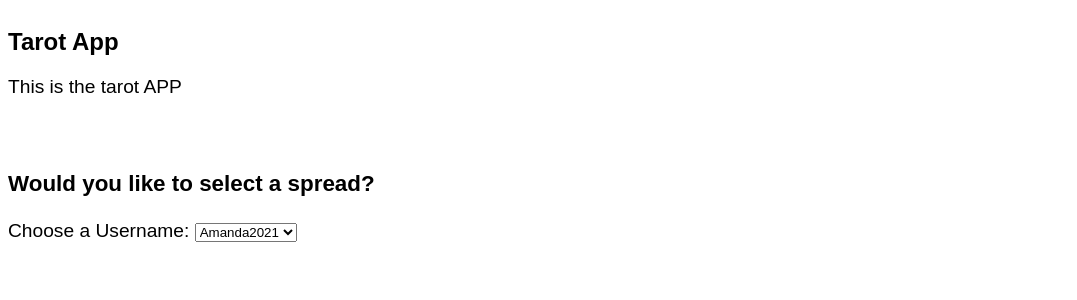
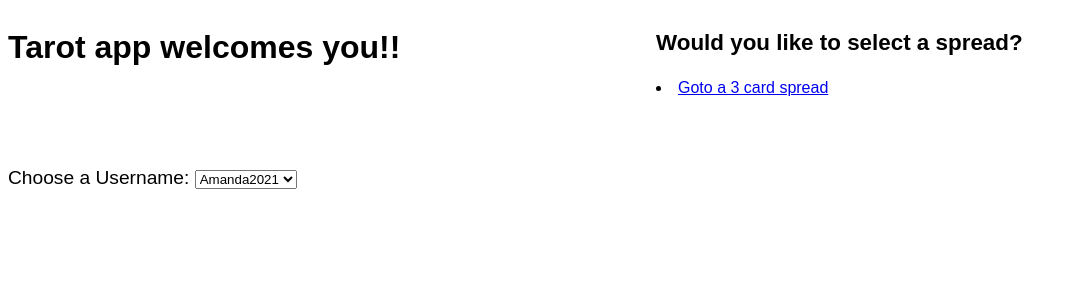
Before and after one commit to cgardner54/tarot-app, a Flask app: page / in a window 1280 px wide. Shown: the top 300 px of the page, without its empty margins (0-1077 px from the left). Run offline with Flask 2, Linux system fonts and the light colour scheme; parts of the project's set-up code (start-up, migrations or seed data) failed here and were passed over.

Commit message:
Card names displayinggit status!

```diff
--- a/model.py
+++ b/model.py
@@ -5,7 +5,7 @@ from flask_sqlalchemy import SQLAlchemy
 os.system('createdb tarot')
 db = SQLAlchemy()
 
-import seed_database
+#import seed_database
 
 print("seeds!")
 
@@ -111,6 +111,7 @@ class Reading(db.Model):
                         db.ForeignKey('spreads.spread_id'))
     user_id = db.Column(db.Integer,
                         db.ForeignKey('users.user_id'))
+
     #reading_card = db.Column(db.Integer,
     #                     db.ForeignKey('cardreadings.card_reading_id'))
 
--- a/seed_database.py
+++ b/seed_database.py
@@ -2,7 +2,7 @@
 import os
 import json
 from random import choice, randint
-from model import db, connect_to_db, Card, Deck, Spread, User, Reading, CardReading
+from model import db, Card, Deck, Spread, User, Reading, CardReading , connect_to_db
 import server
 
 # os.system('dropdb tarot')
--- a/server.py
+++ b/server.py
@@ -3,9 +3,12 @@
 
 from flask import Flask, jsonify, render_template
 from model import connect_to_db, Card, Deck, Spread, User, Reading, CardReading
+import crud
+from jinja2 import StrictUndefined
 
 app = Flask(__name__)
-
+app.secret_key = "dev"
+app.jinja_env.undefined = StrictUndefined
 
 @app.route('/')
 def homepage():
@@ -17,7 +20,7 @@ def homepage():
 def three_card_page():
     """show a three card spread"""
 
-    return render_template('threecards.html')
+
 
 @app.route('/api/cards/<int:card_id>')
 def card(card_id):
@@ -26,12 +29,13 @@ def card(card_id):
     card = Card.query.get(card_id)
 
     if card:
-        return jsonify({'status': 'success',
-                        'card_id': cards.card_id,
-                        'card_name': cards.card_name})
+        cards = {'status': 'success',
+                'card_id': card.card_id,
+                'card_name': card.card_name}
+        return jsonify(cards)
     else:
         return jsonify({'status': 'error',
-                        'message': 'No hcarduman found with that ID'})
+                        'message': 'No card found with that ID'})
 
 @app.route('/api/decks/<int:deck_id>')
 def deck(deck_id):
@@ -41,8 +45,8 @@ def deck(deck_id):
 
     if deck:
         return jsonify({'status': 'success',
-                        'deck_id': decks.deck_id,
-                        'deck_name': decks.deck_name})
+                        'deck_id': deck.deck_id,
+                        'deck_name': deck.deck_name})
     else:
         return jsonify({'status': 'error',
                         'message': 'No deck found with that ID'})
@@ -55,8 +59,8 @@ def spread(spread_id):
 
     if spread:
         return jsonify({'status': 'success',
-                        'spread_id': spreads.spread_id,
-                        'spread_name': spreads.spread_name})
+                        'spread_id': spread.spread_id,
+                        'spread_name': spread.spread_name})
     else:
         return jsonify({'status': 'error',
                         'message': 'No spread found with that ID'})
@@ -69,8 +73,8 @@ def user(user_id):
 
     if user:
         return jsonify({'status': 'success',
-                        'user_id': users.spread_id,
-                        'user_name': users.spread_name})
+                        'user_id': user.spread_id,
+                        'user_name': user.spread_name})
     else:
         return jsonify({'status': 'error',
                         'message': 'No spread found with that ID'})
@@ -83,9 +87,9 @@ def reading(reading_id):
 
     if reading:
         return jsonify({'status': 'success',
-                        'reading_id': readings.reading_id,
-                        'reading_name': readings.reading_name,
-                        'reading_card:': readings.reading_card})
+                        'reading_id': reading.reading_id,
+                        'reading_name': reading.reading_name,
+                        'reading_card:': reading.reading_card})
     else:
         return jsonify({'status': 'error',
                         'message': 'No reading found with that ID'})
@@ -98,12 +102,30 @@ def card_reading(card_reading_id):
 
     if card_reading:
         return jsonify({'status': 'success',
-                        'card_reading_id': cardreadings.card_reading_id,
-                        'reading_id': cardreadings.reading_id})
+                        'card_reading_id': cardreading.card_reading_id,
+                        'reading_id': cardreading.reading_id})
     else:
         return jsonify({'status': 'error',
                         'message': 'No reading found with that ID'})
 
+@app.route('/cards')
+def get_cards():
+    """View one card."""
+
+    server_cards = crud.get_cards()
+    print(server_cards)
+    three_card_dict = {"card1name":  server_cards[0].card_name,
+                        "card2name":  server_cards[1].card_name,
+                        "card3name":  server_cards[2].card_name
+                        }
+    card1 = three_card_dict.get("card1name")
+    card2 = three_card_dict.get("card2name")
+    card3 = three_card_dict.get("card3name")
+    #json_three_card_dict = jsonify(three_card_dict)
+    return render_template('cards.html', card1=card1, card2=card2, card3=card3)
+
+
+
 if __name__ == '__main__':
-    #connect_to_db(app)
+    connect_to_db(app)
     app.run(host='0.0.0.0', debug=True)
--- /dev/null
+++ b/templates/base.html
@@ -0,0 +1,23 @@
+<!doctype html>
+<html>
+  <head>
+    <meta charset="utf-8">
+    <meta name="viewport" content="width=device-width">
+    <meta charset="utf-8">
+    <link rel="stylesheet" href="/static/styles.css">
+    <script
+      src="https://code.jquery.com/jquery-3.4.1.js"
+      integrity="sha256-WpOohJOqMqqyKL9FccASB9O0KwACQJpFTUBLTYOVvVU="
+      crossorigin="anonymous"></script>
+    <title>
+      {% block title %}{% endblock %}
+    </title>
+
+    {% block head %}{% endblock %}
+  </head>
+  <body>
+    {% block body %}{% endblock %}
+
+    {% block after_body %}{% endblock %}
+  </body>
+</html>
--- a/templates/index.html
+++ b/templates/index.html
@@ -1,3 +1,30 @@
+{% extends 'base.html' %}
+{% block title %}Tarot App Home{% endblock %}
+
+{% block body %}
+  <h1>Tarot app welcomes you!!</h1>
+
+  <div>
+    <p>
+  <section id="Spreads">
+    <h3>Would you like to select a spread?</h3>
+    <li><a href="/cards">Goto a 3 card spread</a></li>
+    <!-- <li><a href="/users">View all users</a></li> -->
+  </ul>
+  </section>
+    </p>
+</div>
+    <p>
+      <label for="User">Choose a Username:</label>
+
+      <select name="Username" id="username">
+        <option value="Amanda2021">Amanda2021</option>
+        <option value="User2">User2</option>
+      </select>
+    </p>
+  <script src="/static/ajax.js"></script>
+{% endblock %}
+
 <!doctype html>
 <html lang="en">
   <head>
@@ -11,24 +38,6 @@
       crossorigin="anonymous"></script>
   </head>
   <body>
-    <section id="description">
-      <h1>Tarot App</h1>
-      <p>
-        This is the tarot APP
-      </p>
-    </section>
 
-    <section id="Spreads">
-      <h3>Would you like to select a spread?</h3>
-
-      <p>
-        <label for="User">Choose a Username:</label>
-
-        <select name="Username" id="username">
-          <option value="Amanda2021">Amanda2021</option>
-          <option value="User2">User2</option>
-        </select>
-      </p>
-    <script src="/static/ajax.js"></script>
   </body>
 </html>
```
Also changed, not shown: crud.py (+11 -21 lines), requirements.txt (+12 -2 lines), templates/cards.html (added, +7 -0 lines).
